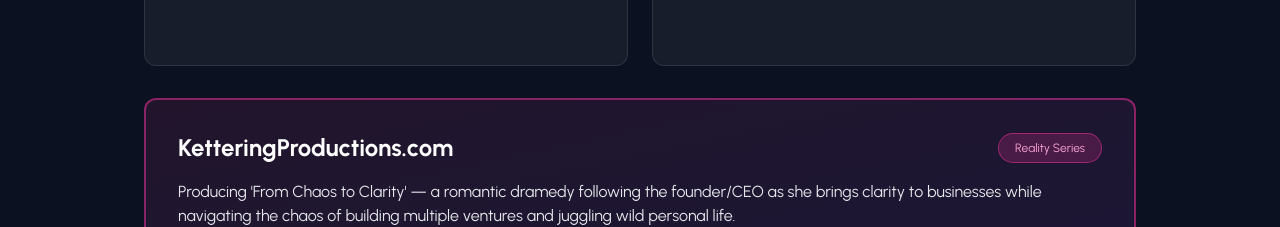
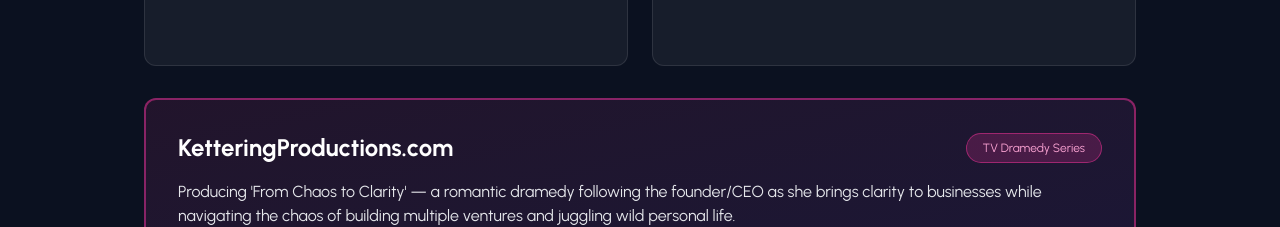
Before and after one commit to KetteringPro/christy-site, a Next.js app: page / in a window 1280 px wide. Shown: the part 1380-1607 px from the top of the page. Built offline with nearby package versions, Linux system fonts and the light colour scheme.

Commit message:
Update KetteringProductions bubble from Reality Series to Dramedy

```diff
--- a/app/components/Ventures.tsx
+++ b/app/components/Ventures.tsx
@@ -72,7 +72,7 @@
 const anchor = {
   name: "KetteringProductions.com",
   slug: "https://ketteringproductions.com",
-  status: "Reality Series",
+  status: "TV Dramedy Series",
   tagline:
     "Producing 'From Chaos to Clarity' — a romantic dramedy following the founder/CEO as she brings clarity to businesses while navigating the chaos of building multiple ventures and juggling wild personal life.",
   problem:
```
